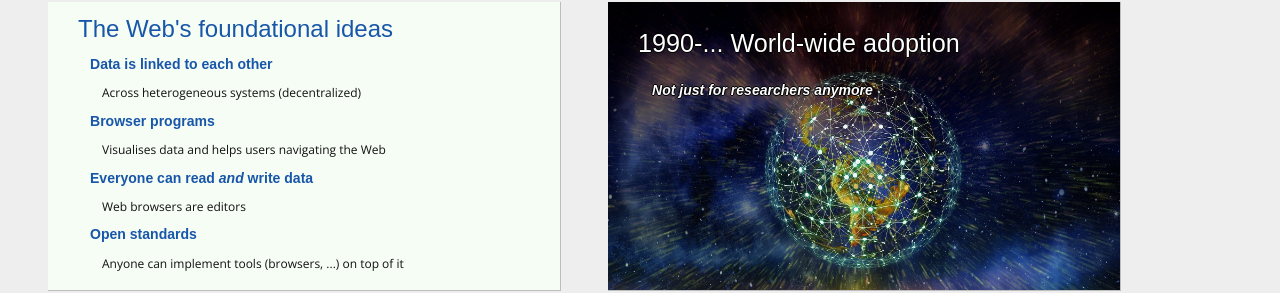
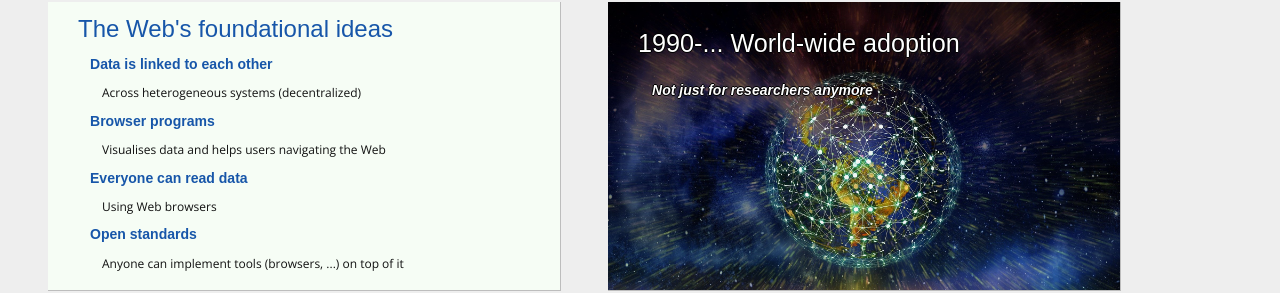
Before and after one commit to rubensworks/slides-2025-ugent-bio-kgs, a plain HTML site: page index.html in a window 1280 px wide. Shown: the part 1309-1602 px from the top of the page. Drawn offline with nearby package versions, Linux system fonts and the light colour scheme; a web font is replaced by a local one.

Commit message:
Deploying to gh-pages from  @ 7fb416a9865687ef0893fed0e612cd6cce04a796 🚀

```diff
--- a/index.html
+++ b/index.html
@@ -101,8 +101,8 @@
 			  <span class="indent">Visualises data and helps users navigating the Web</span>
           </li>
           <li>
-          	  <h3>Everyone can read <em>and</em> write data</h3>
-			  <span class="indent">Web browsers are editors</span>
+          	  <h3>Everyone can read data</h3>
+			  <span class="indent">Using Web browsers</span>
           </li>
           <li>
           	  <h3>Open standards</h3>
```
